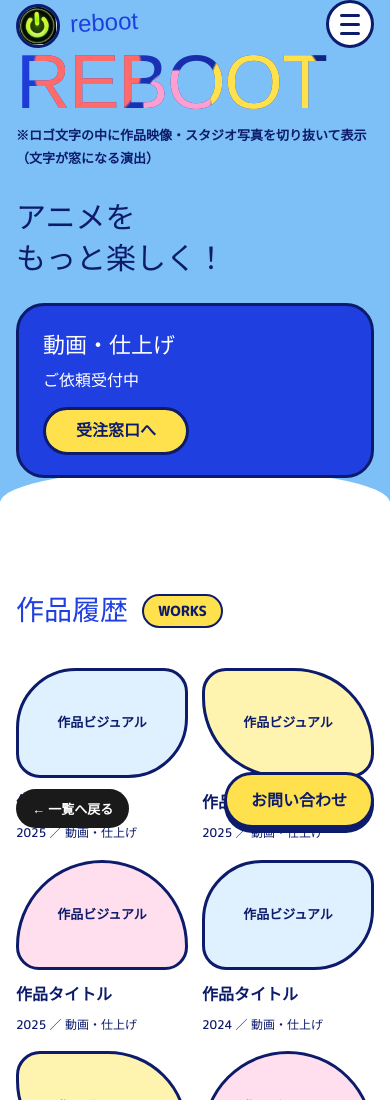
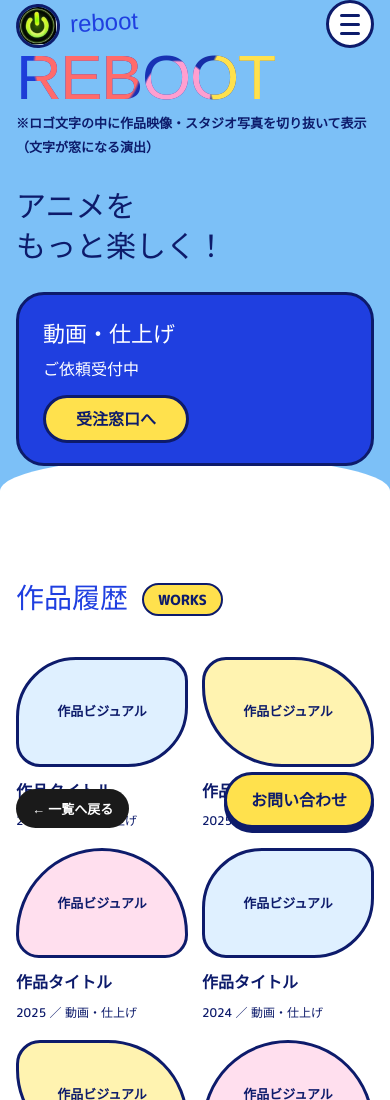
Before and after one commit to kinnovationx-star/reboot-wireframe, a plain HTML site: page design-02.html in a window 390 px wide. Shown: the top 1100 px of the page. Drawn offline with Linux system fonts and the light colour scheme; a web font is replaced by a local one.

Commit message:
デザイン02のロゴ文字サイズを調整
Co-Authored-By: Claude Fable 5.2 <noreply@anthropic.com>

```diff
--- a/design-02.html
+++ b/design-02.html
@@ -30,7 +30,7 @@ a{color:#0d1b6b;text-decoration:none}a:hover{color:#c2185b}
 .btn:hover{color:#ffe14d}
 .btn.y{background:#ffe14d;color:#0d1b6b}.btn.y:hover{color:#c2185b}
 .hero{padding-top:24px;padding-bottom:40px;position:relative}
-.word{margin:0;font-size:226px;white-space:nowrap;line-height:.92;letter-spacing:-.02em;text-transform:uppercase;color:#1f3fe0;-webkit-text-stroke:0;background:radial-gradient(circle at 20% 30%,#ff6b6b 0 18%,transparent 19%),radial-gradient(circle at 70% 60%,#ffe14d 0 22%,transparent 23%),radial-gradient(circle at 45% 80%,#ff9fd0 0 16%,transparent 17%),linear-gradient(120deg,#1f3fe0,#0d1b6b);-webkit-background-clip:text;background-clip:text;-webkit-text-fill-color:transparent}
+.word{margin:0;font-size:192px;white-space:nowrap;line-height:.92;letter-spacing:-.02em;text-transform:uppercase;color:#1f3fe0;-webkit-text-stroke:0;background:radial-gradient(circle at 20% 30%,#ff6b6b 0 18%,transparent 19%),radial-gradient(circle at 70% 60%,#ffe14d 0 22%,transparent 23%),radial-gradient(circle at 45% 80%,#ff9fd0 0 16%,transparent 17%),linear-gradient(120deg,#1f3fe0,#0d1b6b);-webkit-background-clip:text;background-clip:text;-webkit-text-fill-color:transparent}
 .note{font-size:13px;font-weight:700;margin:6px 0 0}
 .lead{display:flex;justify-content:space-between;align-items:flex-end;gap:24px;flex-wrap:wrap;margin-top:28px}
 .lead h1{margin:0;font-size:46px;line-height:1.35;color:#0d1b6b}
@@ -72,7 +72,7 @@ a{color:#0d1b6b;text-decoration:none}a:hover{color:#c2185b}
 .mt:checked~.nv .ddm{display:flex;position:static;border:0;padding-left:16px}
 a.fab{display:inline-flex;align-items:center;position:fixed;right:16px;bottom:16px;z-index:50;min-height:56px;padding:0 24px;background:#ffe14d;color:#0d1b6b;font-weight:800;border:3px solid #0d1b6b;border-radius:999px;box-shadow:0 5px 0 #0d1b6b}
 .lg{font-size:24px}.lg img{width:44px;height:44px}
-.word{font-size:19.4vw}
+.word{font-size:16.2vw}
 .lead h1{font-size:30px}
 .badge{min-width:0;width:100%;transform:none}
 .sec{padding-top:48px;padding-bottom:48px}
```
